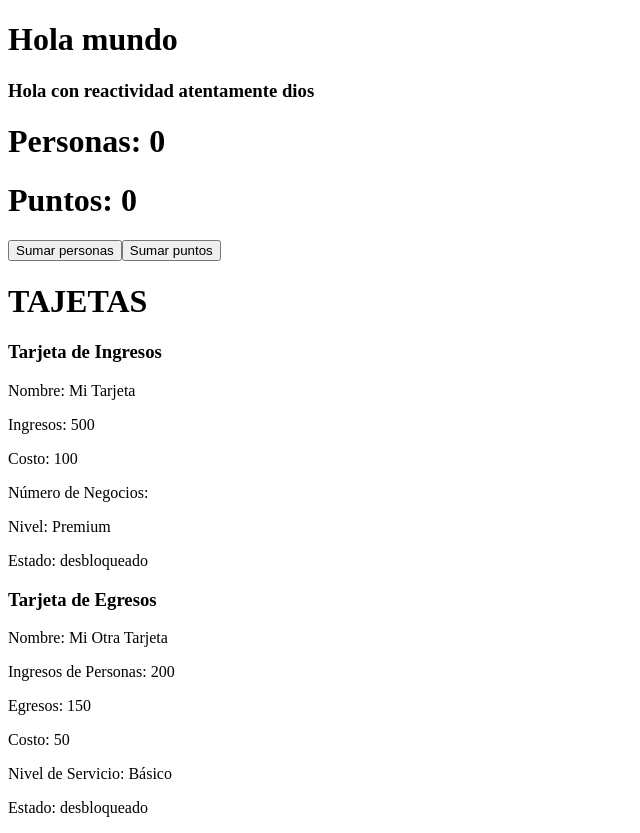
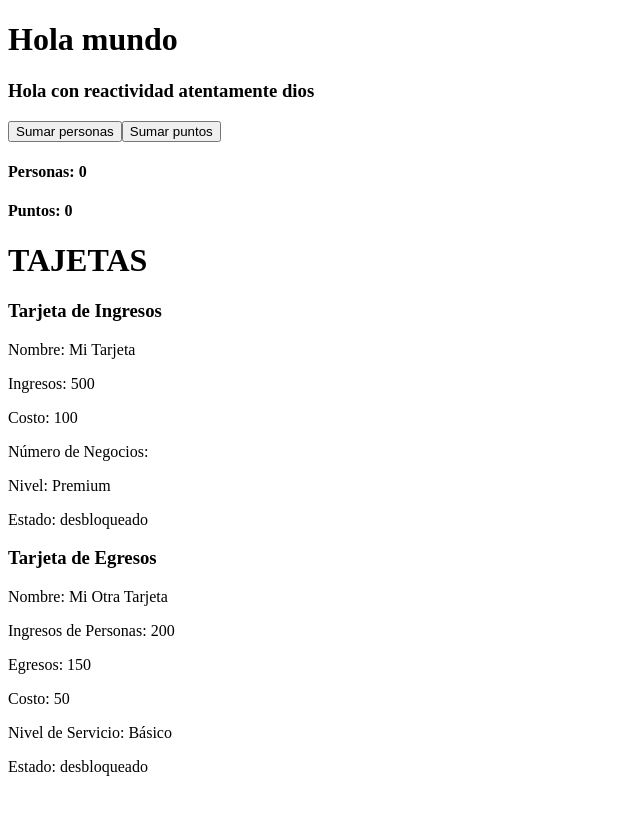
Before and after one commit to ManuMaec/Clicker, a Vue app: page / in a window 1280 px wide. Shown: the whole page, without its empty margins (0-640 px from the left). After the commit the page ends 800 px from the top, so only its background shows below. Built offline with nearby package versions, Linux system fonts and the light colour scheme.

Commit message:
Fix reactive

```diff
--- a/src/App.vue
+++ b/src/App.vue
@@ -1,7 +1,7 @@
 <script setup>
-import { RouterLink, RouterView } from 'vue-router'
+import { RouterLink, RouterView } from "vue-router";
 </script>
 
 <template>
-<RouterView />
+  <RouterView />
 </template>
--- a/src/Classes/Jugador.js
+++ b/src/Classes/Jugador.js
@@ -1,4 +1,4 @@
-export default class Jugador {
+export class Jugador {
   constructor(
     personas,
     puntos,
@@ -28,9 +28,11 @@ export default class Jugador {
   sumarPersonas = () => {
     this.personas++;
     console.log(this.personas);
+    return;
   };
   sumarPuntos = () => {
     this.puntos++;
     console.log(this.puntos);
+    return;
   };
 }
--- a/src/views/Overview.vue
+++ b/src/views/Overview.vue
@@ -1,29 +1,25 @@
-
 <script setup>
 import { ref, onMounted, reactive } from "vue";
-import TarjetaIngresos from '../Classes/TarjetaIngresos';
-import TarjetaEgresos from '../Classes/TarjetaEgresos';
-import Jugador from '../Classes/Jugador';
+import TarjetaIngresos from "../Classes/TarjetaIngresos.js";
+import TarjetaEgresos from "../Classes/TarjetaEgresos.js";
+import { Jugador } from "../Classes/Jugador.js";
 
-const msg = ref(null);
-const entre = ref("Quita eso de mi cara");
-const leave = ref("Gracias, basura... Hola con reactividad atentamente dios");
+let msg = ref(null);
+let entre = ref("Quita eso de mi cara");
+let leave = ref("Gracias, basura... Hola con reactividad atentamente dios");
 
-const jugador = reactive (new Jugador(
-   0,
-   0,
-   0,
-   0,
-   0,
-   1,
-   1,
-   1,
-   1,
-   [],
-   []
-));
+let jugador = reactive(new Jugador(0, 0, 0, 0, 0, 1, 1, 1, 1, [], []));
 
-const tarjetaIngresos = new TarjetaIngresos(
+const sumarPersonas = () => {
+  kk.value == 0? kk.value = 1 : kk.value = 0;
+  jugador.sumarPersonas();
+};
+const sumarPuntos = () => {
+  kk.value == 0? kk.value = 1 : kk.value = 0;
+  jugador.sumarPuntos();
+};
+
+let tarjetaIngresos = new TarjetaIngresos(
   100,
   500,
   "Mi Tarjeta",
@@ -32,7 +28,7 @@ const tarjetaIngresos = new TarjetaIngresos(
   "desbloqueado"
 );
 
-const tarjetaEgresos = new TarjetaEgresos(
+let tarjetaEgresos = new TarjetaEgresos(
   50,
   200,
   150,
@@ -41,30 +37,34 @@ const tarjetaEgresos = new TarjetaEgresos(
   "desbloqueado"
 );
 
+let kk = ref(0);
 
-onMounted(()=>{
+onMounted(() => {
   msg.value = "Hola con reactividad atentamente dios";
 });
 </script>
 <template>
+  <main>
     <h1
-      @click="() => msg = msg+'!'"
-      @mouseenter=" () => msg=entre"
-      @mouseleave=" () => msg = leave"
+      @click="() => (msg = msg + '!')"
+      @mouseenter="() => (msg = entre)"
+      @mouseleave="() => (msg = leave)"
     >
       Hola mundo
     </h1>
-    <h3>{{msg}}</h3>
+    <h2 @click="kk += 1" v-show="false">{{ kk }}</h2>
+    <h3>{{ msg }}</h3>
+    <main>
+      <button @click="sumarPersonas">Sumar personas</button>
+      <button @click="sumarPuntos">Sumar puntos</button>
+    </main>
     <header>
-      <h1>Personas: {{ jugador.personas }}</h1>
-      <h1>Puntos: {{ jugador.puntos }}</h1>
+      <h4>Personas: {{ jugador.personas }}</h4>
+      <h4>Puntos: {{ jugador.puntos }}</h4>
     </header>
-    <main>
-      <button @click="jugador.sumarPersonas()">Sumar personas</button>
-      <button @click="jugador.sumarPuntos()">Sumar puntos</button>
-    </main>
 
     <h1>TAJETAS</h1>
+
     <div>
       <div>
         <h3>Tarjeta de Ingresos</h3>
@@ -85,4 +85,5 @@ onMounted(()=>{
         <p>Estado: {{ tarjetaEgresos.estado }}</p>
       </div>
     </div>
+  </main>
 </template>
```
